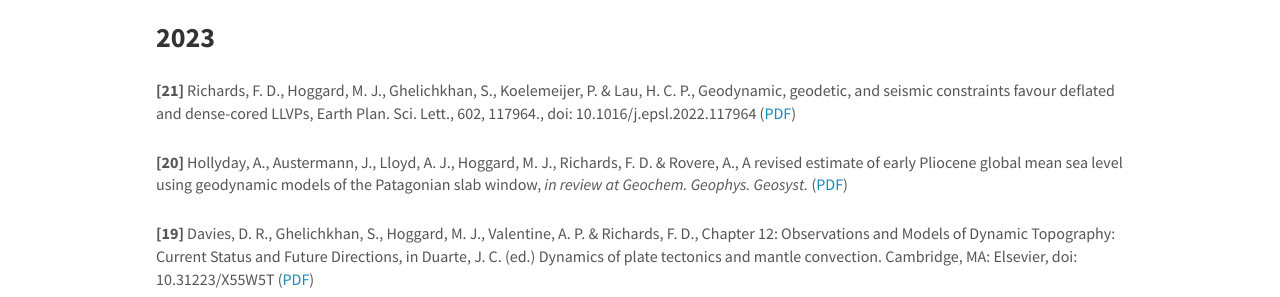
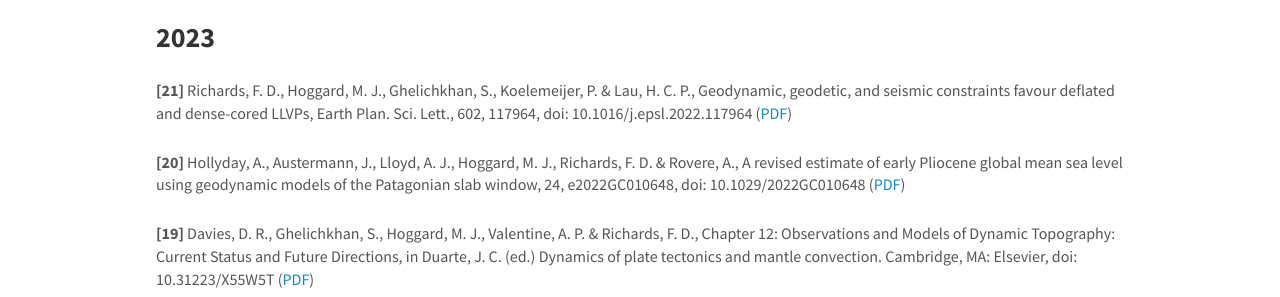
Before and after one commit to freddrichards/freddrichards.github.io, a Jekyll site: the page built from _pages/publications.md, in a window 1280 px wide and 900 px high. Shown: the part 478-775 px from the top of the window. Built offline with Jekyll 4.4.1, drawn with Linux system fonts in a browser that asks for light colours; nearby versions of some CDN libraries.

Commit message:
Update publications.md

```diff
--- a/_pages/publications.md
+++ b/_pages/publications.md
@@ -27,12 +27,12 @@ permalink: /publications/
 <h3 style="font-weight: bold">2023</h3>
 
 <p style="padding-top:15px">
-**[21]** Richards, F. D., Hoggard, M. J., Ghelichkhan, S., Koelemeijer, P. & Lau, H. C. P., Geodynamic, geodetic, and seismic constraints favour deflated and dense-cored LLVPs, Earth Plan. Sci. Lett., 602, 117964., doi: 10.1016/j.epsl.2022.117964 ([PDF](/documents/papers/richards_etal_2023_epsl.pdf))
+**[21]** Richards, F. D., Hoggard, M. J., Ghelichkhan, S., Koelemeijer, P. & Lau, H. C. P., Geodynamic, geodetic, and seismic constraints favour deflated and dense-cored LLVPs, Earth Plan. Sci. Lett., 602, 117964, doi: 10.1016/j.epsl.2022.117964 ([PDF](/documents/papers/richards_etal_2023_epsl.pdf))
 </p>
 
 
 <p style="padding-top:15px">
-**[20]**  Hollyday, A., Austermann, J., Lloyd, A. J., Hoggard, M. J., Richards, F. D. & Rovere, A., A revised estimate of early Pliocene global mean sea level using geodynamic models of the Patagonian slab window, *in review at Geochem. Geophys. Geosyst.* ([PDF](/documents/papers/hollyday_etal_2023_gcubed.pdf))
+**[20]**  Hollyday, A., Austermann, J., Lloyd, A. J., Hoggard, M. J., Richards, F. D. & Rovere, A., A revised estimate of early Pliocene global mean sea level using geodynamic models of the Patagonian slab window, 24, e2022GC010648, doi: 10.1029/2022GC010648 ([PDF](/documents/papers/hollyday_etal_2023_gcubed.pdf))
 </p>
 
 <p style="padding-top:15px">
```
